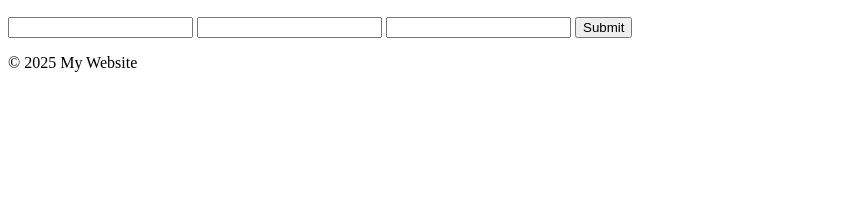
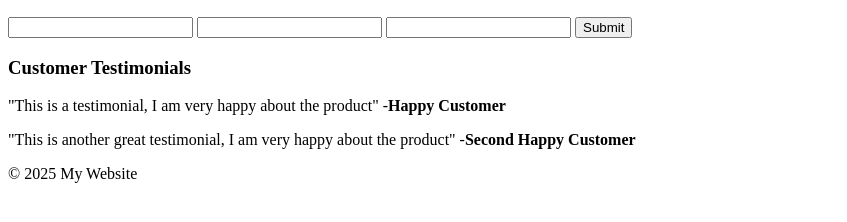
Before and after one commit to 4Drea4/website-project, a plain HTML site: page index.html in a window 1280 px wide. Shown: the part 544-766 px from the top of the page, without its empty margins (0-847 px from the left). Drawn offline with Linux system fonts and the light colour scheme.

Commit message:
happy customers

```diff
--- a/index.html
+++ b/index.html
@@ -22,7 +22,12 @@
     <input type="name">
     <input type="message">
     <input type="button" value="Submit">
+
+    <h3>Customer Testimonials</h3>
+    <p> "This is a testimonial, I am very happy about the product" -<b>Happy Customer</b></p>
+    <p> "This is another great testimonial, I am very happy about the product" -<b>Second Happy Customer</b></p>
   </body>
+
   <footer>
     <p>&copy; 2025 My Website</p>
   </footer>
```
